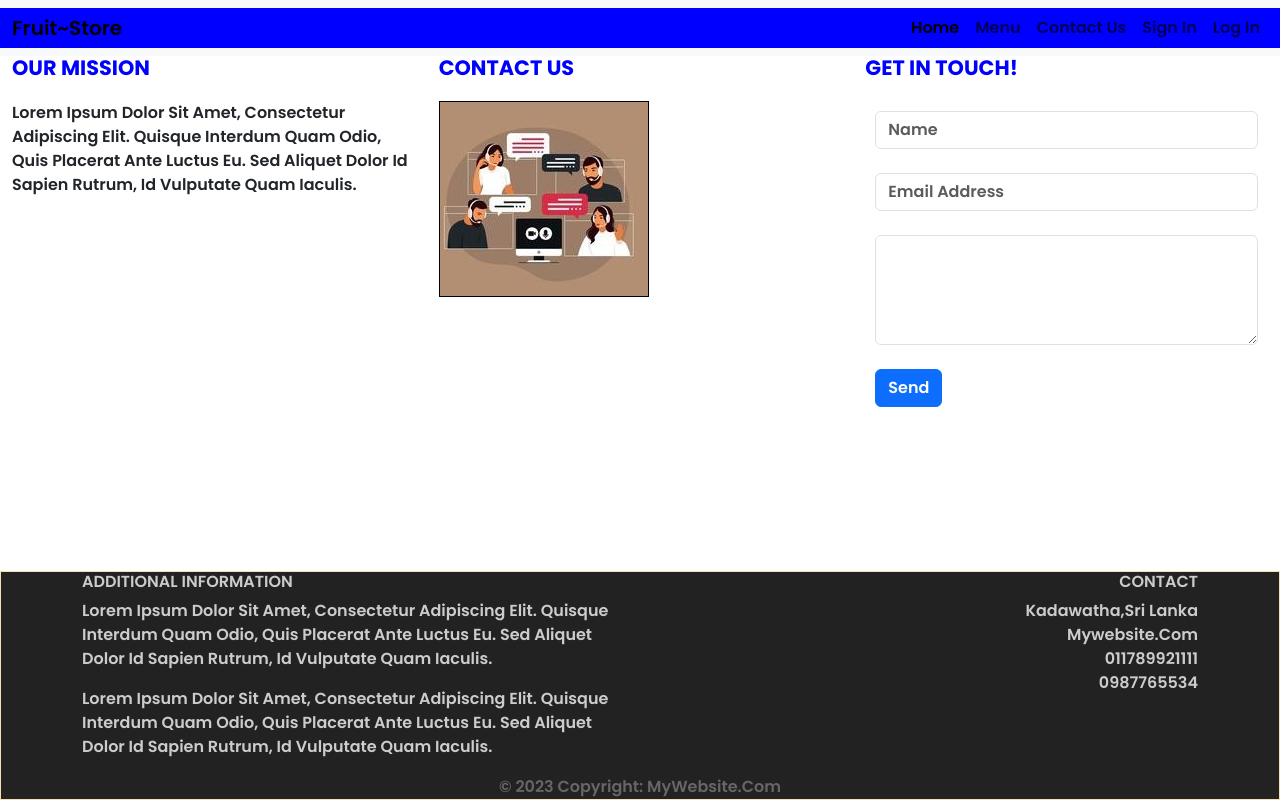
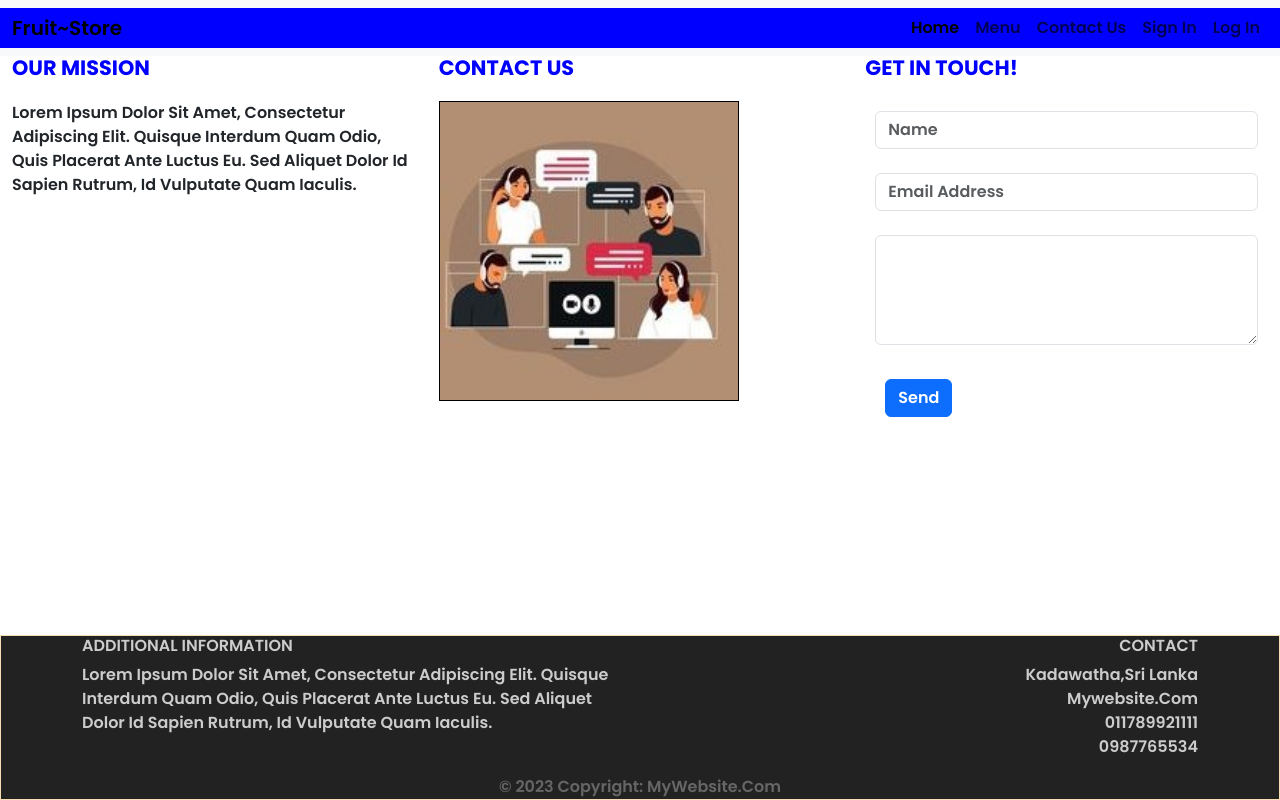
Before and after one commit to heshara2000/My-First-Web, a PHP site: page /php/About-Us.php in a window 1280 px wide. Run offline with PHP 8.4, Linux system fonts and the light colour scheme.

Commit message:
update pages with styles

```diff
--- a/css/style.css
+++ b/css/style.css
@@ -24,6 +24,12 @@
 #reg-img {
     border: 1px solid black;
     margin: 100px;
+}
+
+#reg-btn {
+    width: 150px;
+    height: 40px;
+    margin-left: 8px;
 }
 
 
@@ -124,3 +130,23 @@
 #reg {
     border-radius: 25px;
 }
+
+
+#contact-id {
+    margin-bottom: 120px;
+    margin: 10px;
+}
+
+#contact-img {
+    height: 300px;
+    width: 300px;
+
+}
+
+#form1Example13 {
+    border-radius: 25px;
+}
+#form1Example23 {
+    border-radius: 25px;
+
+}
--- a/php/About-Us.php
+++ b/php/About-Us.php
@@ -66,7 +66,7 @@
 
     <div class="col-lg-4 col-md-4 col-sm-12">
       <h3 class="feature-title">contact us</h3>
-      <img src="../assets/image8.jpg" class="img-fluid">
+      <img src="../assets/image8.jpg" class="img-fluid" id="contact-img">
 
     </div>
 
@@ -78,7 +78,7 @@
           <input type="text" class="form-control" placeholder="Name" name="Name"><br>
           <input type="email" class="form-control" placeholder="Email Address" name="email"><br>
           <textarea class="form-control" rows="4" name="message"></textarea><br>
-          <input type="submit" class="btn btn-primary " value="Send" name="submit-btn">
+          <input type="submit" class="btn btn-primary " value="Send" name="submit-btn" id="contact-id">
 
         </form>
       </div>
@@ -94,11 +94,11 @@
 
 <footer class="page-footer position-absolute bottom-0">
   <div class="container">
-    <div class="row">
+    <div class="row justify-content-center">
       <div class="col-6">
-        <h6 class="text-uppercase font-weight-bold">Additional Information</h6>
+        <h6 class="text-uppercase ">Additional Information</h6>
         <p>Lorem ipsum dolor sit amet, consectetur adipiscing elit. Quisque interdum quam odio, quis placerat ante luctus eu. Sed aliquet dolor id sapien rutrum, id vulputate quam iaculis.</p>
-        <p>Lorem ipsum dolor sit amet, consectetur adipiscing elit. Quisque interdum quam odio, quis placerat ante luctus eu. Sed aliquet dolor id sapien rutrum, id vulputate quam iaculis.</p>
+
       </div>
 
       <div class="col-2">
```
Also changed, not shown: php/Login.php (+10 -8 lines), php/conn.php (+18 -20 lines), php/register.php (+16 -9 lines).
